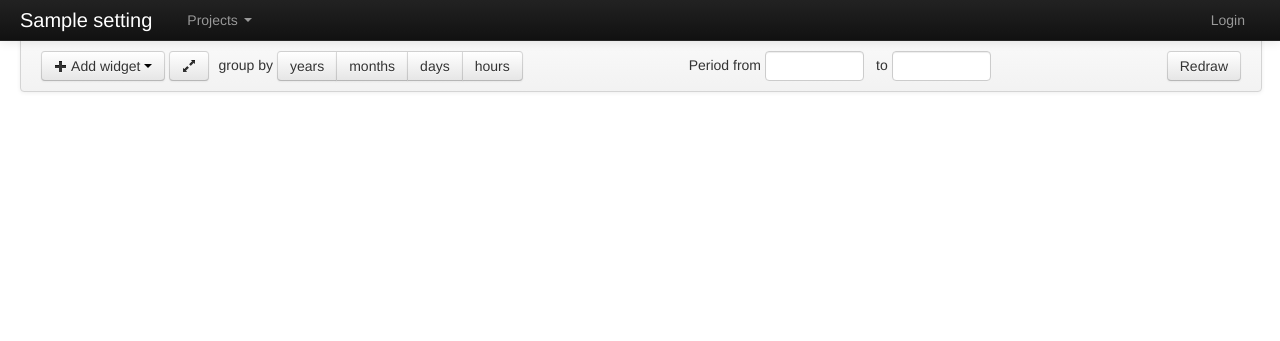
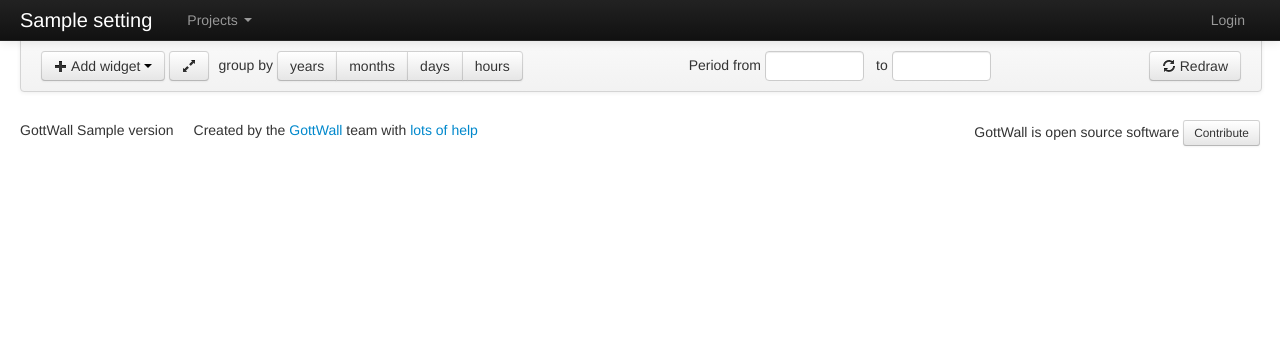
Before and after one commit to GottWall/GottWall, a Python web app: template gottwall/templates/dashboard.html in a window 1280 px wide. Shown: the top 341 px of the page. Run offline with Jinja, Linux system fonts and the light colour scheme; the template is opened without the code that fills it: most values are stand-ins (such as "Sample title", 1, 10 or a date in 2020); some libraries are stand-ins or nearby versions.

Commit message:
Added project info to footer

```diff
--- a/examples/vagrant_config.py
+++ b/examples/vagrant_config.py
@@ -26,7 +26,7 @@ STORAGE_SETTINGS = dict(
 REDIS = {"CHANNEL": "gottwall"}
 
 
-USERS = ['alexandr.s.rus@gmail.com']
+USERS = []
 
 SECRET_KEY = "dwefwefwefwecwef"
 
--- a/gottwall/static/css/main.css
+++ b/gottwall/static/css/main.css
@@ -309,3 +309,14 @@
                  float: none;
 
  }
+
+footer {
+         margin-bottom: 30px;
+ }
+footer .contribute {
+                     float: right;
+ }
+footer .version, footer .credits  {
+                  float: left;
+                                    margin-right: 20px;
+ }
--- a/gottwall/static/js/widgets/table.js
+++ b/gottwall/static/js/widgets/table.js
@@ -57,7 +57,13 @@ var Table = Widget.extend({
   render_chart_graph: function(){
     var self = this;
     console.log("Render table");
+
     var metric = this.get_metrics();
+
+    if(!metric.filter_name){
+      self.hide_loader();
+      return false;
+    }
     self.show_loader();
 
     $.when.apply($, [metric.get_resource_loader(self.gottwall.current_period)]).done(
--- a/gottwall/templates/base.html
+++ b/gottwall/templates/base.html
@@ -72,7 +72,17 @@
     </div>
     <div class="container charts-container">
     {% block charts %}<h1>Not implemented error</h1>{% endblock %}
-    {% block footer %}<footer></footer>{% endblock %}
+    {% block footer %}
+    <footer>
+      <div class="container">
+
+        <div class="contribute">GottWall is open source software <a href="https://github.com/GottWall/GottWall" class="btn btn-small">Contribute</a></div>
+        <div class="version">GottWall {{ version }}</div>
+        <div class="credits">Created by the <a href="https://github.com/GottWall?tab=members">GottWall</a> team with <a href="https://github.com/GottWall/GottWall/contributors">lots of help</a></div>
+
+      </div>
+    </footer>
+    {% endblock %}
     </div>
 </body>
 </html>
--- a/gottwall/templates/dashboard.html
+++ b/gottwall/templates/dashboard.html
@@ -32,7 +32,7 @@
     <input data-datepicker="datepicker" data-date-format="yyyy-mm-dd" type="text" name="end-date" class="input_date end-date datepicker date" id="to-date">
   </div>
   <div class="redraw pull-right">
-    <button class="btn" id="redraw-button">{{ _("Redraw") }}</button>
+    <button class="btn" id="redraw-button"><i class=" icon-refresh"></i> {{ _("Redraw") }}</button>
   </div>
 </div>
 {% endblock %}
@@ -44,7 +44,13 @@
   <div id="table-{{ id }}" class="hero-unit chart-area conrainer-fluid {{ project_name }}">
     <div class="row-fluid">
       <div class="span8 data-area">
-	<div class="table-area"></div>
+	<div class="table-area">
+	  <div class="alert">
+	    {% endraw %}
+	    {{ _("<strong>Notice!</strong> You need select a filter") }}
+	    {% raw %}
+	  </div>
+	</div>
 	<div class="loader">
 	  <span>{% endraw %}{{ _("Loading ...") }}{% raw %}</span>
 	  <div class="progress progress-striped active">
```
